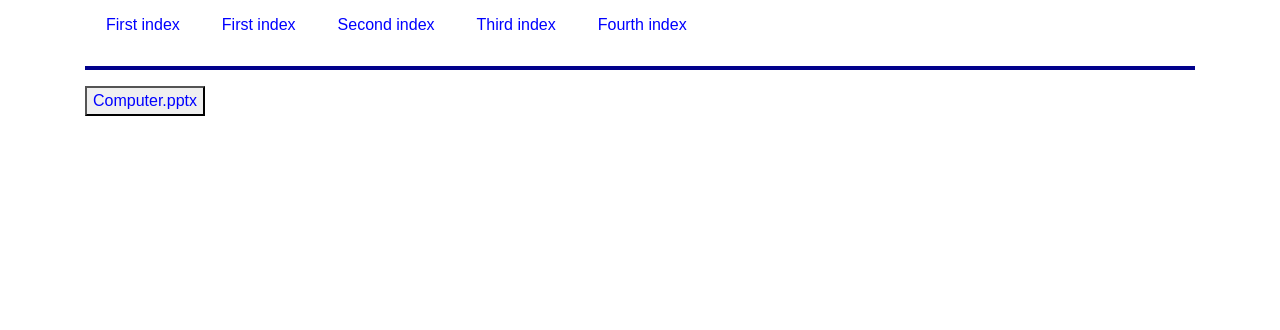
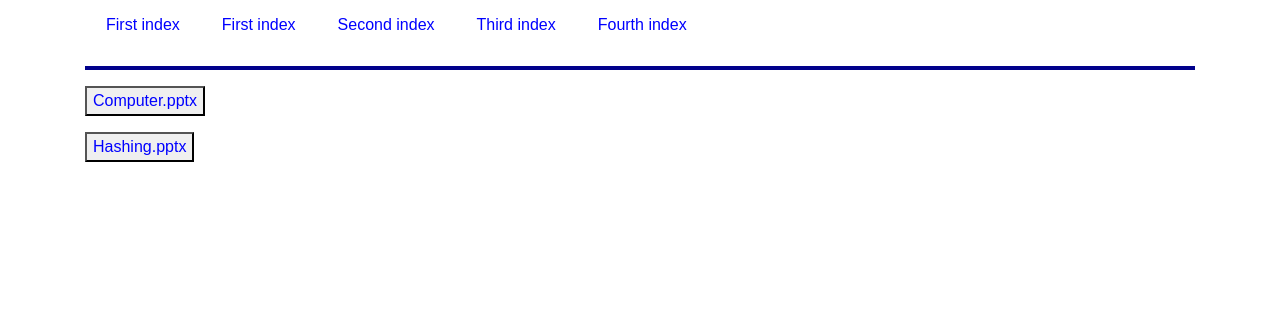
Before and after one commit to feisty-fawn-u/study_material, a Python web app: template application/templates/presentation.html in a window 1280 px wide. Shown: the top 330 px of the page. Run offline with Jinja, Linux system fonts and the light colour scheme; the template is opened without the code that fills it, so the values that code supplies are empty; some libraries are stand-ins or nearby versions.

Commit message:
Update presentation.html

```diff
--- a/application/templates/presentation.html
+++ b/application/templates/presentation.html
@@ -2,4 +2,5 @@
 
 {% block content %}
 <p><button class="w3-button w3-block w3-teal"><a href="{{ url_for('a') }}">Computer.pptx</a></button></p>
+<p><button class="w3-button w3-block w3-teal"><a href="{{ url_for('b') }}">Hashing.pptx</a></button></p>
 {% endblock %}
```
